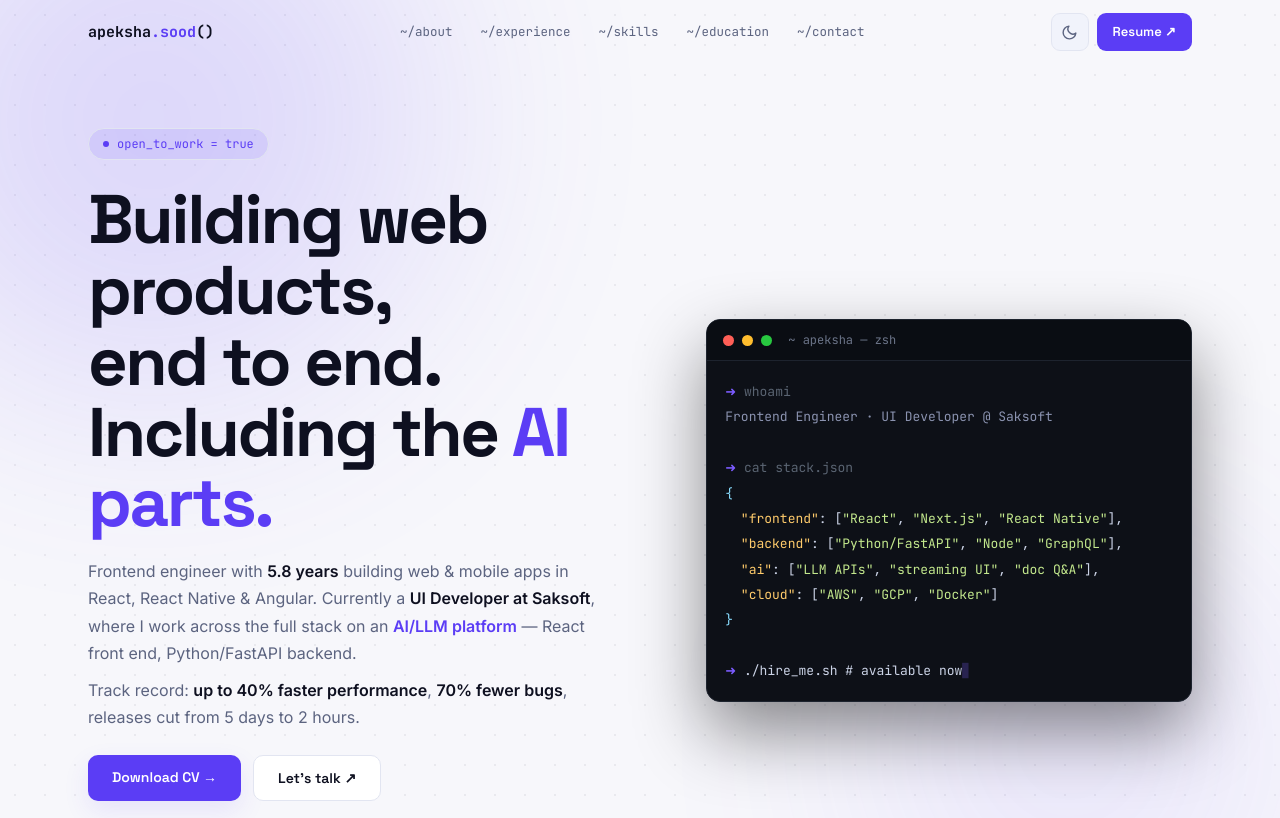
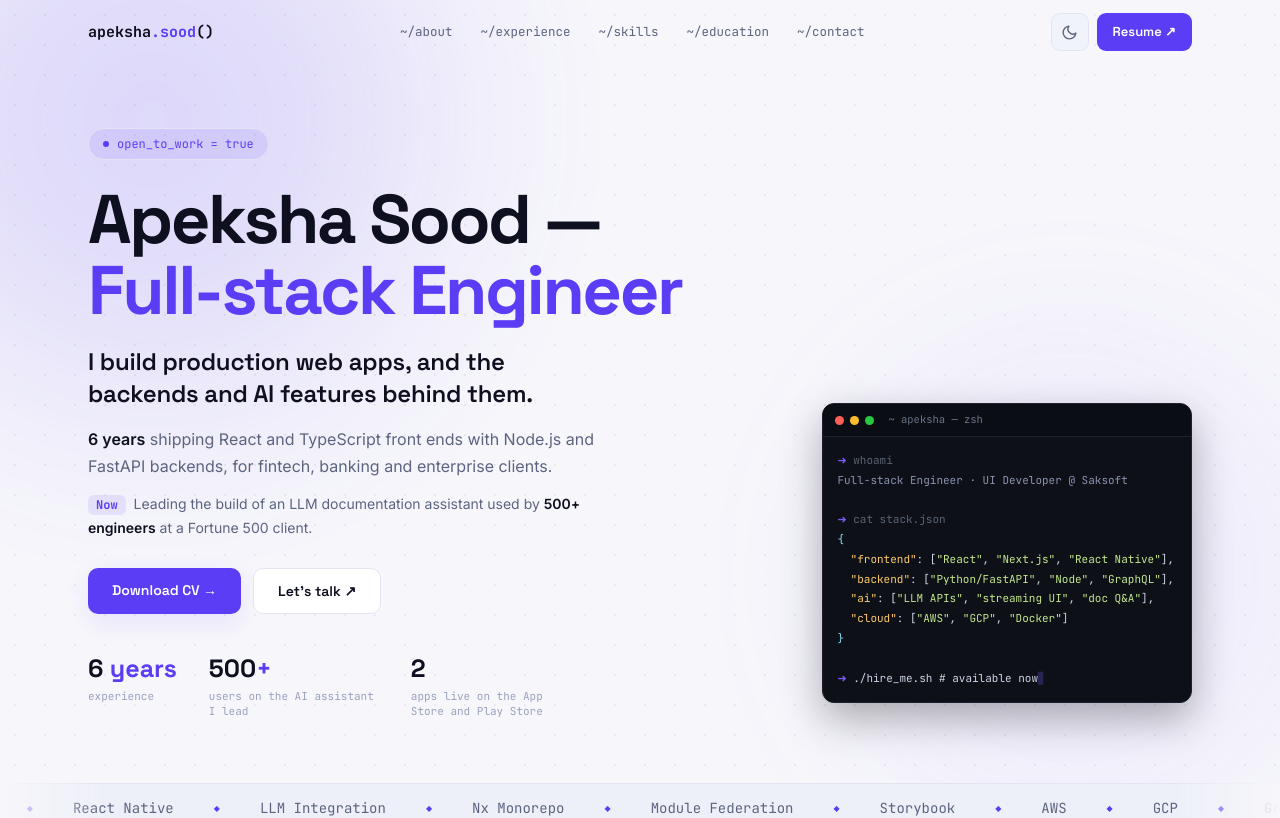
Before and after one commit to apekshasood/portfolio-website, a Next.js app: page / in a window 1280 px wide. Shown: the top 818 px of the page. Built offline with nearby package versions, Linux system fonts and the light colour scheme.

Commit message:
feat(hero): new headline, intro lines and stat tiles; shrink terminal

```diff
--- a/src/app/components/Hero.tsx
+++ b/src/app/components/Hero.tsx
@@ -4,10 +4,9 @@ import { motion } from "framer-motion";
 import Terminal from "./Terminal";
 
 const stats = [
-  { value: "5.8", unit: "y", label: "experience" },
-  { value: "40", unit: "%", label: "faster apps" },
-  { value: "70", unit: "%", label: "fewer bugs" },
-  { value: "3", unit: "", label: "companies" },
+  { value: "6", unit: " years", label: "experience" },
+  { value: "500", unit: "+", label: "users on the AI assistant I lead" },
+  { value: "2", unit: "", label: "apps live on the App Store and Play Store" },
 ];
 
 const rise = {
@@ -30,7 +29,7 @@ export default function Hero() {
       <div className="pointer-events-none absolute -top-40 -left-32 w-[560px] h-[560px] rounded-full blur-[120px] opacity-[0.16]" style={{ background: "var(--accent)" }} />
       <div className="pointer-events-none absolute bottom-0 right-0 w-[420px] h-[420px] rounded-full blur-[120px] opacity-[0.10]" style={{ background: "var(--accent-2)" }} />
 
-      <div className="relative max-w-6xl mx-auto px-6 pt-32 pb-16 min-h-[calc(100vh-64px)] grid grid-cols-1 lg:grid-cols-[1.08fr_0.92fr] gap-12 items-center">
+      <div className="relative max-w-6xl mx-auto px-6 pt-32 pb-16 min-h-[calc(100vh-64px)] grid grid-cols-1 lg:grid-cols-[1.3fr_0.7fr] gap-12 items-center">
         {/* Left */}
         <div>
           <motion.div custom={0} variants={rise} initial="hidden" animate="show"
@@ -43,21 +42,25 @@ export default function Hero() {
           <motion.h1 custom={1} variants={rise} initial="hidden" animate="show"
             className="font-display font-bold leading-[1.03] tracking-[-0.035em] mb-5"
             style={{ fontSize: "clamp(2.5rem, 5.4vw, 4.3rem)", color: "var(--text)" }}>
-            Building web products,<br />end to end.<br />Including the <span className="hl">AI parts.</span>
+            Apeksha Sood —<br /><span className="hl">Full-stack Engineer</span>
           </motion.h1>
 
           <motion.p custom={2} variants={rise} initial="hidden" animate="show"
-            className="text-base leading-[1.7] max-w-[52ch] mb-2.5" style={{ color: "var(--muted)" }}>
-            Frontend engineer with <strong style={{ color: "var(--text)" }}>5.8 years</strong> building web &amp; mobile apps in
-            React, React Native &amp; Angular. Currently a <strong style={{ color: "var(--text)" }}>UI Developer at Saksoft</strong>,
-            where I work across the full stack on an <span style={{ color: "var(--accent)", fontWeight: 600 }}>AI/LLM platform</span> —
-            React front end, Python/FastAPI backend.
+            className="font-display font-semibold text-xl sm:text-2xl leading-[1.35] tracking-[-0.01em] max-w-[34ch] mb-4" style={{ color: "var(--text)" }}>
+            I build production web apps, and the backends and AI features behind them.
           </motion.p>
 
           <motion.p custom={3} variants={rise} initial="hidden" animate="show"
-            className="text-base leading-[1.7] max-w-[52ch] mb-6" style={{ color: "var(--muted)" }}>
-            Track record: <strong style={{ color: "var(--text)" }}>up to 40% faster performance</strong>,{" "}
-            <strong style={{ color: "var(--text)" }}>70% fewer bugs</strong>, releases cut from 5 days to 2 hours.
+            className="text-base leading-[1.7] max-w-[56ch] mb-3" style={{ color: "var(--muted)" }}>
+            <strong style={{ color: "var(--text)" }}>6 years</strong> shipping React and TypeScript front ends with Node.js and
+            FastAPI backends, for fintech, banking and enterprise clients.
+          </motion.p>
+
+          <motion.p custom={3} variants={rise} initial="hidden" animate="show"
+            className="text-sm leading-[1.7] max-w-[56ch] mb-7" style={{ color: "var(--muted)" }}>
+            <span className="font-mono text-xs font-semibold mr-2 px-2 py-0.5 rounded-md" style={{ color: "var(--accent)", background: "var(--accent-soft)" }}>Now</span>
+            Leading the build of an LLM documentation assistant used by{" "}
+            <strong style={{ color: "var(--text)" }}>500+ engineers</strong> at a Fortune 500 client.
           </motion.p>
 
           <motion.div custom={4} variants={rise} initial="hidden" animate="show" className="flex flex-wrap gap-3">
@@ -74,20 +77,20 @@ export default function Hero() {
             </motion.a>
           </motion.div>
 
-          <motion.div custom={5} variants={rise} initial="hidden" animate="show" className="flex flex-wrap gap-7 mt-9">
+          <motion.div custom={5} variants={rise} initial="hidden" animate="show" className="flex flex-wrap gap-x-8 gap-y-5 mt-9">
             {stats.map((s) => (
-              <div key={s.label}>
+              <div key={s.label} className="max-w-[170px]">
                 <div className="font-display font-bold text-[25px]" style={{ color: "var(--text)" }}>
                   {s.value}<span style={{ color: "var(--accent)" }}>{s.unit}</span>
                 </div>
-                <div className="font-mono text-[11px] mt-0.5" style={{ color: "var(--subtle)" }}>{s.label}</div>
+                <div className="font-mono text-[11px] leading-snug mt-0.5" style={{ color: "var(--subtle)" }}>{s.label}</div>
               </div>
             ))}
           </motion.div>
         </div>
 
         {/* Right */}
-        <div className="flex justify-center lg:justify-end">
+        <div className="flex justify-center lg:justify-end lg:self-end lg:pb-4">
           <Terminal />
         </div>
       </div>
--- a/src/app/components/Terminal.tsx
+++ b/src/app/components/Terminal.tsx
@@ -24,25 +24,25 @@ export default function Terminal() {
       initial={{ opacity: 0, y: 24 }}
       animate={{ opacity: 1, y: 0 }}
       transition={{ duration: 0.8, delay: 0.35, ease: [0.22, 1, 0.36, 1] }}
-      className="w-full max-w-[520px] rounded-[14px] overflow-hidden"
+      className="w-full max-w-[380px] rounded-[12px] overflow-hidden opacity-90"
       style={{
         background: "var(--term-bg)",
         border: "1px solid var(--term-line)",
-        boxShadow: "0 30px 70px rgba(0,0,0,0.45)",
+        boxShadow: "0 16px 40px rgba(0,0,0,0.30)",
       }}
     >
       {/* Window bar */}
-      <div className="flex items-center gap-2 px-4 py-3 border-b" style={{ borderColor: "var(--term-line)", background: "var(--term-bar)" }}>
-        <span className="w-[11px] h-[11px] rounded-full" style={{ background: "#ff5f57" }} />
-        <span className="w-[11px] h-[11px] rounded-full" style={{ background: "#ffbd2e" }} />
-        <span className="w-[11px] h-[11px] rounded-full" style={{ background: "#28c840" }} />
-        <span className="ml-2 font-mono text-xs" style={{ color: "#6b7488" }}>~ apeksha — zsh</span>
+      <div className="flex items-center gap-1.5 px-3 py-2 border-b" style={{ borderColor: "var(--term-line)", background: "var(--term-bar)" }}>
+        <span className="w-[9px] h-[9px] rounded-full" style={{ background: "#ff5f57" }} />
+        <span className="w-[9px] h-[9px] rounded-full" style={{ background: "#ffbd2e" }} />
+        <span className="w-[9px] h-[9px] rounded-full" style={{ background: "#28c840" }} />
+        <span className="ml-2 font-mono text-[10.5px]" style={{ color: "#6b7488" }}>~ apeksha — zsh</span>
       </div>
 
       {/* Body */}
-      <div className="p-[18px] font-mono text-[13px] leading-[1.95]" style={{ color: "#cbd3e6", minHeight: 250 }}>
+      <div className="p-3.5 font-mono text-[11px] leading-[1.8]" style={{ color: "#cbd3e6", minHeight: 190 }}>
         <div><span style={{ color: "var(--accent-2)" }}>➜</span> <span style={{ color: "#5a6472" }}>whoami</span></div>
-        <div style={{ color: "#8b93b0" }}>Frontend Engineer · UI Developer @ Saksoft</div>
+        <div style={{ color: "#8b93b0" }}>Full-stack Engineer · UI Developer @ Saksoft</div>
         <br />
         <div><span style={{ color: "var(--accent-2)" }}>➜</span> <span style={{ color: "#5a6472" }}>cat stack.json</span></div>
         <div><span style={{ color: "#89ddff" }}>{"{"}</span></div>
```
